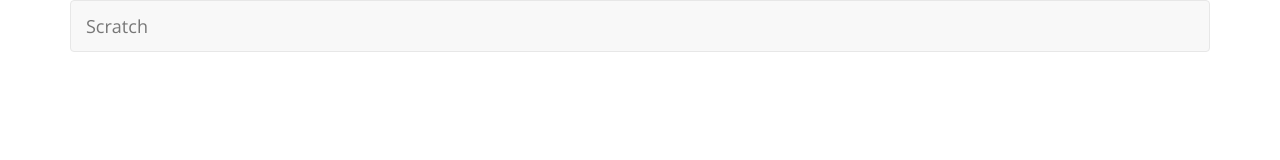
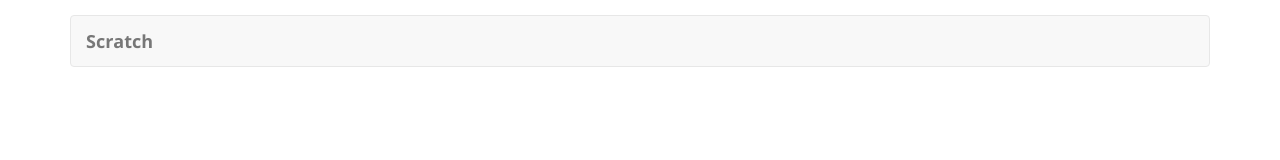
Before and after one commit to yatsky/notes-app-client, a React (Create React App) app: page / in a window 1280 px wide. Shown: the top 160 px of the page. Built offline with nearby package versions, Linux system fonts and the light colour scheme.

Commit message:
Style Navbar

```diff
--- a/src/App.css
+++ b/src/App.css
@@ -1,38 +1,7 @@
 .App {
-  text-align: center;
+  margin-top: 15px;
 }
 
-.App-logo {
-  height: 40vmin;
-  pointer-events: none;
+.App .navbar-brand{
+  font-weight: bold;
 }
-
-@media (prefers-reduced-motion: no-preference) {
-  .App-logo {
-    animation: App-logo-spin infinite 20s linear;
-  }
-}
-
-.App-header {
-  background-color: #282c34;
-  min-height: 100vh;
-  display: flex;
-  flex-direction: column;
-  align-items: center;
-  justify-content: center;
-  font-size: calc(10px + 2vmin);
-  color: white;
-}
-
-.App-link {
-  color: #61dafb;
-}
-
-@keyframes App-logo-spin {
-  from {
-    transform: rotate(0deg);
-  }
-  to {
-    transform: rotate(360deg);
-  }
-}
```
